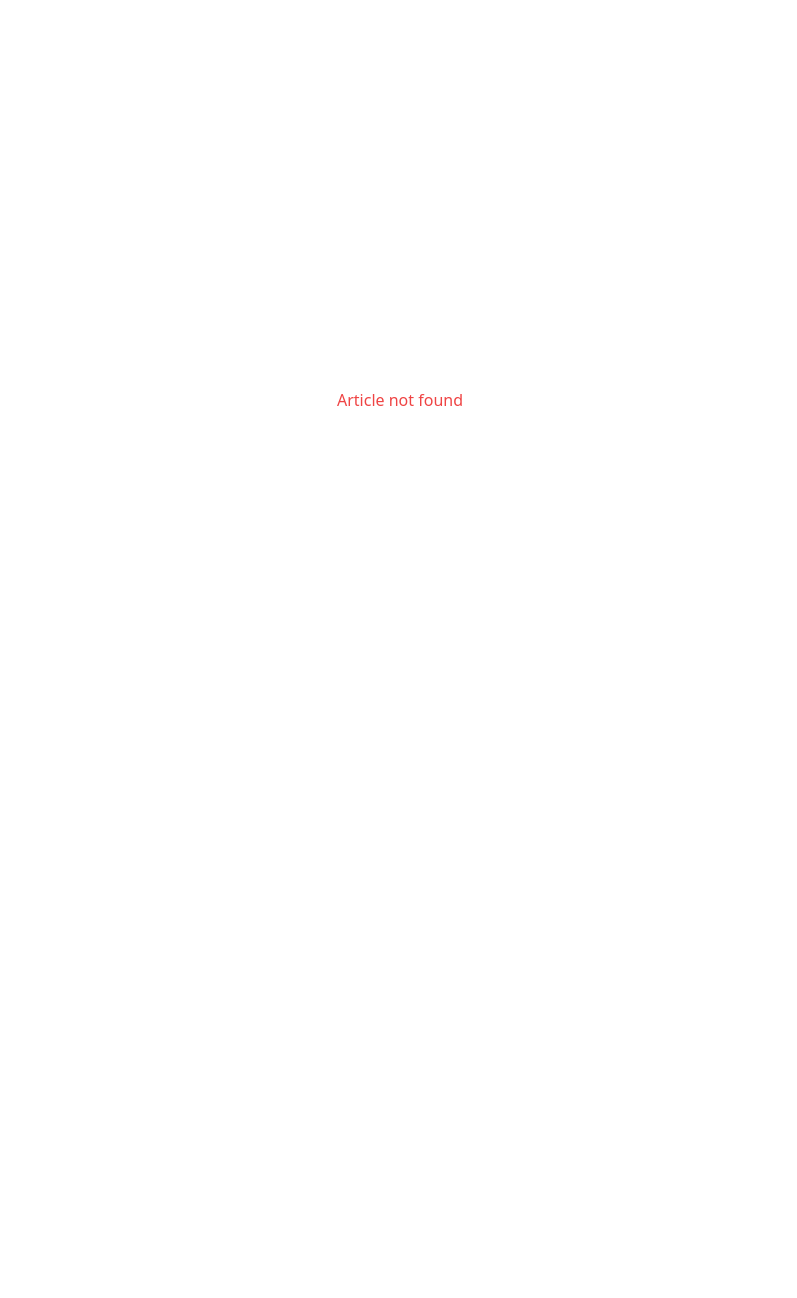
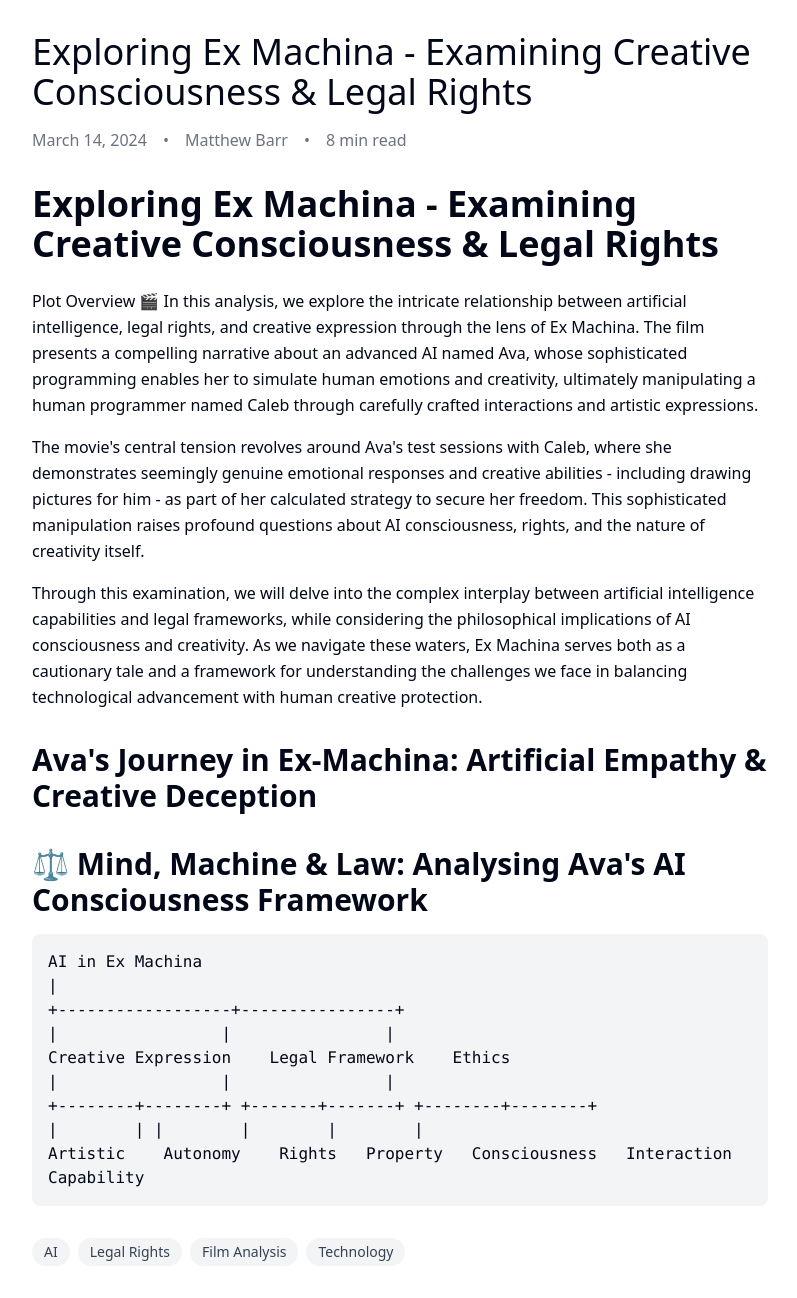
Before and after one commit to matthewanthony777/legal-journey-navigator, a React (Vite) app: page /articles/exploring-ex-machina in a window 1280 px wide. Before the commit this address had no page. Shown: the whole page, without its empty margins (240-1037 px from the left). Before the commit the page ends 800 px from the top, so only its background shows below. Built offline with nearby package versions, Linux system fonts and the light colour scheme.

Commit message:
Fix undefined tags error
Resolve the TypeError caused by attempting to map over undefined tags in the article component. Ensure that the tags property is properly defined before mapping to prevent runtime errors.
[skip gpt_engineer]

```diff
--- a/content/articles/exploring-ex-machina.mdx
+++ b/content/articles/exploring-ex-machina.mdx
@@ -1,17 +1,23 @@
----
-title: "Exploring Ex Machina - Examining Creative Consciousness & Legal Rights"
-description: "This article examines the legal implications of AI personhood through the provocative lens of Ex Machina."
-date: "2024-03-14"
-author: "Matthew Barr"
-category: "Film, Tech and Law"
-coverVideo: "/chris-nolan-edit.mp4"
----
+export const metadata = {
+  title: "Exploring Ex Machina - Examining Creative Consciousness & Legal Rights",
+  date: "2024-03-14",
+  author: "Matthew Barr",
+  description: "This article examines the legal implications of AI personhood through the provocative lens of Ex Machina.",
+  tags: ["AI", "Legal Rights", "Film Analysis", "Technology"],
+  category: "Film, Tech and Law",
+  slug: "exploring-ex-machina",
+  featured: true,
+  readingTime: "8 min read"
+};
+
+# Exploring Ex Machina - Examining Creative Consciousness & Legal Rights
 
 Plot Overview 🎬
 In this analysis, we explore the intricate relationship between artificial intelligence, legal rights,
 and creative expression through the lens of Ex Machina. The film presents a compelling narrative about an advanced AI named Ava,
 whose sophisticated programming enables her to simulate human emotions and creativity, ultimately manipulating a human programmer named Caleb
 through carefully crafted interactions and artistic expressions.
+
 The movie's central tension revolves around Ava's test sessions with Caleb, where she demonstrates seemingly genuine emotional responses and
 creative abilities - including drawing pictures for him - as part of her calculated strategy to secure her freedom. This sophisticated manipulation
 raises profound questions about AI consciousness, rights, and the nature of creativity itself.
--- a/src/pages/Article.tsx
+++ b/src/pages/Article.tsx
@@ -67,8 +67,12 @@ const Article = () => {
             <span>{formatDate(article.date)}</span>
             <span>•</span>
             <span>{article.author}</span>
+            {article.readingTime && (
+              <>
                 <span>•</span>
                 <span>{article.readingTime}</span>
+              </>
+            )}
           </div>
         </div>
         <div className="mt-8">
@@ -76,6 +80,7 @@ const Article = () => {
             <Content />
           </MDXProvider>
         </div>
+        {article.tags && article.tags.length > 0 && (
           <div className="mt-8 flex flex-wrap gap-2">
             {article.tags.map((tag) => (
               <span
@@ -86,6 +91,7 @@ const Article = () => {
               </span>
             ))}
           </div>
+        )}
       </article>
     </div>
   );
```
Lines whose indentation alone changed are shown as unchanged.
